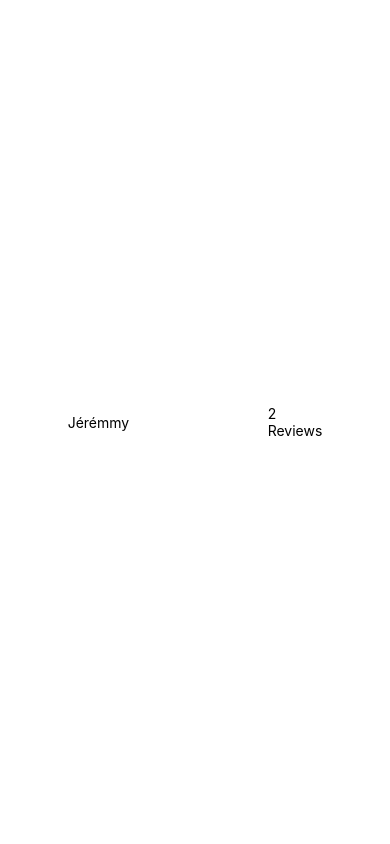
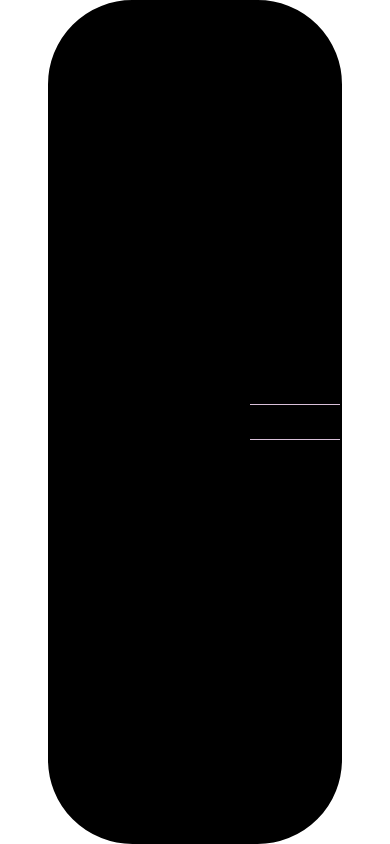
Before and after one commit to JeremyTremblay2/AirDB, a React Native app in the folder src/client/: screen / in a window 390 px wide. Built offline with nearby package versions, Linux system fonts and the light colour scheme.

Commit message:
[#2] Ajout d'une card view pour les profils

```diff
--- a/src/client/components/profile_components/CardViewProfile.tsx
+++ b/src/client/components/profile_components/CardViewProfile.tsx
@@ -1,6 +1,7 @@
 import { StatusBar } from 'expo-status-bar';
 import React from 'react';
-import { StyleSheet, Text, View, Image } from 'react-native';
+import { Dimensions, StyleSheet, Text, View, Image } from 'react-native';
+import DetailProfileCardView from './DetailProfileCardView';
 
 export default function CardViewProfile() {
   return (
@@ -10,11 +11,10 @@ export default function CardViewProfile() {
         <Text>Jérémmy</Text>
       </View>
       <View>
-        <Text>2</Text>
-        <Text>Reviews</Text>
-
+        <DetailProfileCardView description="Reviews" value={2} icon="" hasBorder={true} ></DetailProfileCardView>
+        <DetailProfileCardView description="Rating" value={5.0} icon="" hasBorder={true} ></DetailProfileCardView>
+        <DetailProfileCardView description="Years hosting" value={3} icon="" hasBorder={false} ></DetailProfileCardView>
       </View>
-      <StatusBar style="auto" />
     </View>
   );
 }
@@ -23,12 +23,19 @@ const styles = StyleSheet.create({
   container: {
     flex: 1,
     flexDirection: "row",
-    backgroundColor: '#fff',
+    backgroundColor: '#000',
     alignItems: 'center',
     justifyContent: 'center',
+    borderColor: "#000000",
+    borderWidth: 2,
+    borderRadius: Dimensions.get('window').height * 0.10
+
   },
   imageProfile: {
     width: 200,
     height: '20%',
   },
+  border: {
+
+  }
 });
--- /dev/null
+++ b/src/client/components/profile_components/DetailProfileCardView.tsx
@@ -0,0 +1,36 @@
+import React from 'react';
+import { StyleSheet, Text, View, Image } from 'react-native';
+import { Int32 } from 'react-native/Libraries/Types/CodegenTypes';
+
+type DetailProfileCardItemProps = {
+    description: String,
+    value: Int32,
+    icon: String,
+    hasBorder: Boolean;
+}
+
+export default function CardViewProfile(props : DetailProfileCardItemProps) {
+  return (
+    <View  style={[styles.border, { borderBottomWidth: props.hasBorder ? 1 : 0 }]}>
+        <Text>{props.value}</Text>
+        <Text>{props.description}</Text>
+    </View>
+  );
+}
+
+const styles = StyleSheet.create({
+  container: {
+    flex: 1,
+    flexDirection: "row",
+    backgroundColor: '#fff',
+    alignItems: 'center',
+    justifyContent: 'center',
+  },
+  imageProfile: {
+    width: 200,
+    height: '20%',
+  },
+  border: ({
+        borderColor: "thistle",
+    })
+})
```
